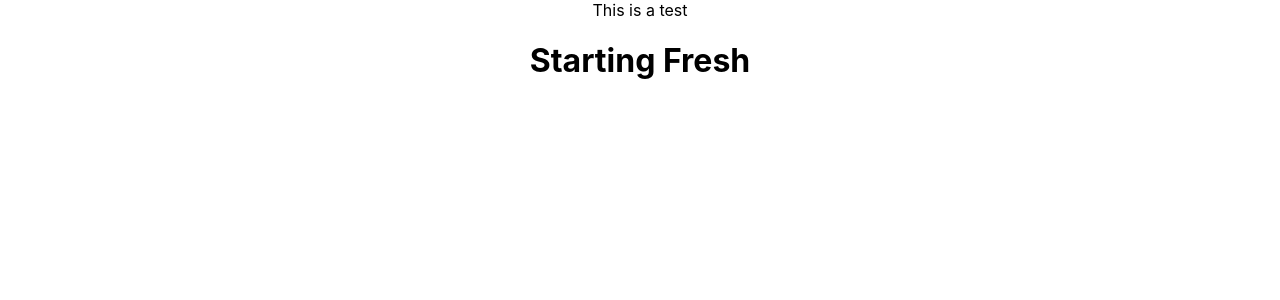
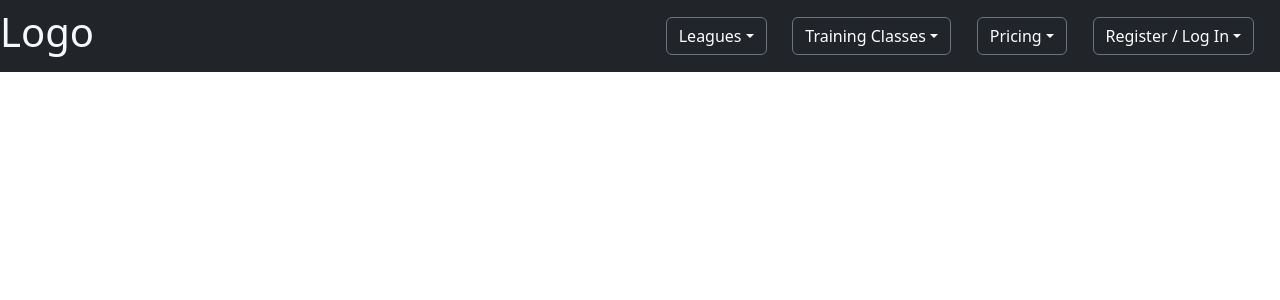
Before and after one commit to sebas6292/First-Down, a React (Create React App) app in the folder first-down/: page / in a window 1280 px wide. Shown: the top 300 px of the page. Built offline with nearby package versions, Linux system fonts and the light colour scheme.

Commit message:
Beginning details of header

```diff
--- a/first-down/src/App.js
+++ b/first-down/src/App.js
@@ -1,12 +1,12 @@
 
+import 'bootstrap/dist/css/bootstrap.css';
 import './App.css';
-import Header from './header.tsx';
+import Header from './LandingPage/header.jsx';
 
 function App() {
   return (
     <div className="App">
-      <Header message='This is a test' />
-      <h1 style={{textAlign: 'center'}}>Starting Fresh</h1>
+      <Header />
     </div>
   );
 }
--- /dev/null
+++ b/first-down/src/LandingPage/header.jsx
@@ -0,0 +1,55 @@
+import React from 'react'
+
+
+const Header = () => {
+  return (
+    <div className='navbar navbar-expand-xl bg-dark text-light'>
+      <div className='w-50'>
+        <h1>Logo</h1>
+      </div>
+      <div className='w-50 d-flex justify-content-evenly'>
+          <div className="dropdown">
+              <button className="btn btn-outline-secondary text-white dropdown-toggle" type="button" data-bs-toggle="dropdown" aria-expanded="false">
+                Leagues
+              </button>
+              <ul className="dropdown-menu dropdown-menu-dark">
+                <li><a class="dropdown-item" href="#basketball">Basketball</a></li>
+                <li><a class="dropdown-item" href="#soccer">Soccer</a></li>
+                <li><a class="dropdown-item" href="#football">Flag Football</a></li>
+              </ul>
+          </div>
+          <div className="dropdown">
+              <button className="btn btn-outline-secondary text-white dropdown-toggle" type="button" data-bs-toggle="dropdown" aria-expanded="false">
+                Training Classes
+              </button>
+              <ul className="dropdown-menu dropdown-menu-dark">
+                <li><a class="dropdown-item" href="#strength">Strength Training</a></li>
+                <li><a class="dropdown-item" href="#cardio">Cardio Training</a></li>
+                <li><a class="dropdown-item" href="#sport">Sport Training</a></li>
+              </ul>
+          </div>
+          <div className="dropdown">
+              <button className="btn btn-outline-secondary text-white text-white dropdown-toggle" type="button" data-bs-toggle="dropdown" aria-expanded="false">
+                Pricing
+              </button>
+              <ul className="dropdown-menu dropdown-menu-dark">
+              <li><a class="dropdown-item" href="#beginner">Beginner Athelte</a></li>
+                <li><a class="dropdown-item" href="#recreational">Recreational Athlete</a></li>
+                <li><a class="dropdown-item" href="#pro">Pro Athlete</a></li>
+              </ul>
+          </div>
+          <div className="dropdown">
+              <button className="btn btn-outline-secondary text-white dropdown-toggle" type="button" data-bs-toggle="dropdown" aria-expanded="false">
+                Register / Log In
+              </button>
+              <ul className="dropdown-menu dropdown-menu-dark">
+                <li className="dropdown-item">Returning Member?</li>
+                <li className="dropdown-item">Create Account</li>
+              </ul>
+          </div>
+      </div>
+    </div>
+  )
+}
+
+export default Header
```
Also changed, not shown: first-down/src/header.tsx (deleted, +0 -9 lines).
